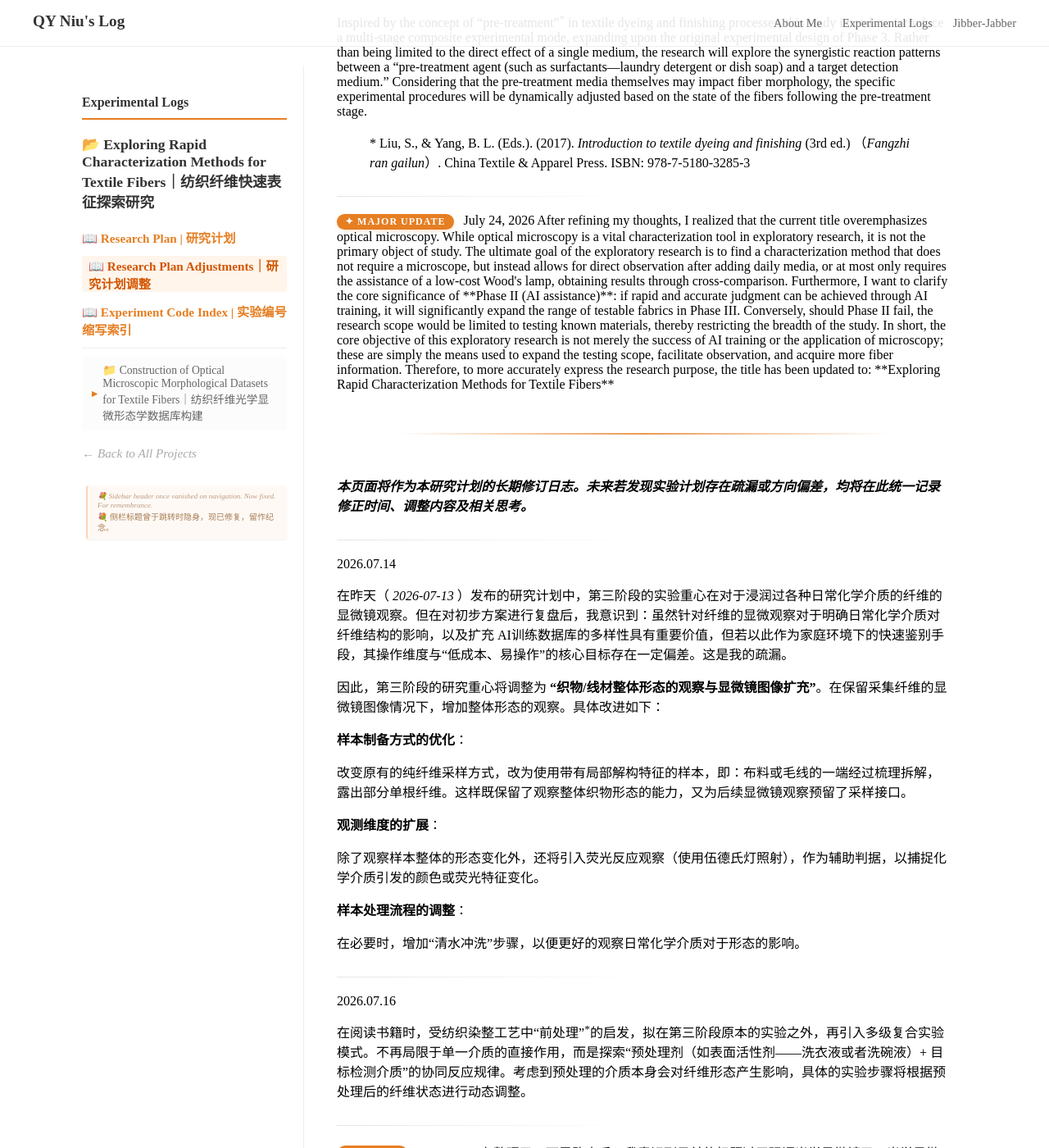
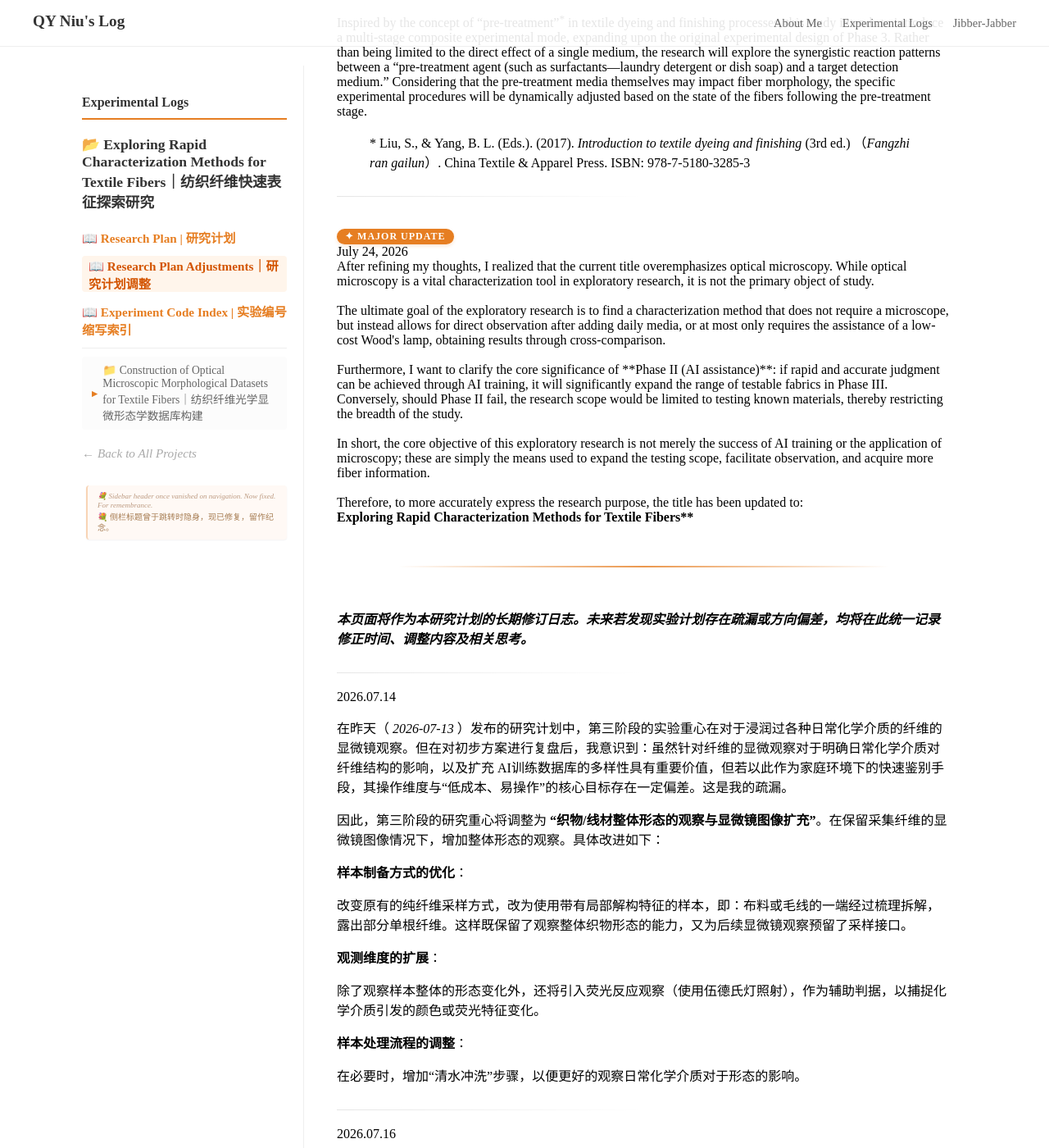
Before and after one commit to nqy-exp/nqy-exp.github.io, a Jekyll site: the page built from _projects/projectA/pa-rp-adjust.md, in a window 1280 px wide and 1400 px high, scrolled down 978 px. Shown: the whole window at 82% size. Built offline with Jekyll 4.4.1, drawn with Linux system fonts in a browser that asks for light colours; some of the changed text lies outside the part shown.

Commit message:
Update pa-rp-adjust.md
because html <p> let markdown useless, so add html <br> <strong>

```diff
--- a/_projects/projectA/pa-rp-adjust.md
+++ b/_projects/projectA/pa-rp-adjust.md
@@ -39,21 +39,23 @@ Inspired by the concept of "pre-treatment"<sup class="reference">*</sup> in text
 >\* Liu, S., & Yang, B. L. (Eds.). (2017). _Introduction to textile dyeing and finishing_ (3rd ed.) （*Fangzhi ran gailun*）. China Textile & Apparel Press. ISBN: 978-7-5180-3285-3
 
 <div class="light-divider"></div>
+
 <p id="20260724en">
-
+<br>
 <span class="update-badge">Major Update</span>
-
+<br>
 July 24, 2026
-
+<br>
 After refining my thoughts, I realized that the current title overemphasizes optical microscopy. While optical microscopy is a vital characterization tool in exploratory research, it is not the primary object of study.
-
+<br><br>
 The ultimate goal of the exploratory research is to find a characterization method that does not require a microscope, but instead allows for direct observation after adding daily media, or at most only requires the assistance of a low-cost Wood's lamp, obtaining results through cross-comparison.
-
+<br><br>
 Furthermore, I want to clarify the core significance of **Phase II (AI assistance)**: if rapid and accurate judgment can be achieved through AI training, it will significantly expand the range of testable fabrics in Phase III. Conversely, should Phase II fail, the research scope would be limited to testing known materials, thereby restricting the breadth of the study.
-
+<br><br>
 In short, the core objective of this exploratory research is not merely the success of AI training or the application of microscopy; these are simply the means used to expand the testing scope, facilitate observation, and acquire more fiber information.
-
-Therefore, to more accurately express the research purpose, the title has been updated to: **Exploring Rapid Characterization Methods for Textile Fibers**
+<br><br>
+Therefore, to more accurately express the research purpose, the title has been updated to:<br>
+ <strong>Exploring Rapid Characterization Methods for Textile Fibers**</strong><br>
 </p>
 
 ---
@@ -88,20 +90,21 @@ Therefore, to more accurately express the research purpose, the title has been u
 在阅读书籍时，受纺织染整工艺中“前处理”<sup class="reference">*</sup>的启发，拟在第三阶段原本的实验之外，再引入多级复合实验模式。不再局限于单一介质的直接作用，而是探索“预处理剂（如表面活性剂——洗衣液或者洗碗液）+ 目标检测介质”的协同反应规律。考虑到预处理的介质本身会对纤维形态产生影响，具体的实验步骤将根据预处理后的纤维状态进行动态调整。
 
 <div class="light-divider"></div>
+
 <p id="20260724zh">
-
+<br>
 <span class="update-badge">重大更新</span>
-
+<br>
 2026.07.24
-
-在整理了一下思路之后，我意识到目前的标题过于强调光学显微镜了。光学显微镜虽然是探索研究中的一个重要的表征手段，但是并不是重点研究对象。
-
-探索研究的最终目的是寻找到一种无需借助显微镜，而是滴入日常介质后，进行直接观察，或至多仅需借助低成本的伍德氏灯进行辅助，通过交叉对比后得出结果的表征手法。
-
-同时，我需要明确**第二阶段AI辅助**的核心意义：如果能够通过 AI 训练实现AI辅助快速准确的判定，将极大扩展第三阶段可测试的布料范围。反之，若第二阶段失败，研究范围将被局限于已知材料的测试，从而限制了研究对象的广度。
-
-总之，这项探索性研究的核心目标，并非仅仅是 AI 训练的成功或显微镜的应用，这些都只是为了扩大测试范围、辅助观察并获取更多纤维信息的手段。
-
-因此为了更加明确地表达研究目的，将研究标题更改为：
-**Exploring Rapid Characterization Methods for Textile Fibers｜纺织纤维快速表征探索研究**
+<br>
+在整理了一下思路之后，我意识到目前的标题过于强调光学显微镜了。光学显微镜虽然是探索研究中的一个重要的表征手段，但是并不是重点研究对象。<br>
+<br>
+探索研究的最终目的是寻找到一种无需借助显微镜，而是滴入日常介质后，进行直接观察，或至多仅需借助低成本的伍德氏灯进行辅助，通过交叉对比后得出结果的表征手法。<br>
+<br>
+同时，我需要明确**第二阶段AI辅助**的核心意义：如果能够通过 AI 训练实现AI辅助快速准确的判定，将极大扩展第三阶段可测试的布料范围。反之，若第二阶段失败，研究范围将被局限于已知材料的测试，从而限制了研究对象的广度。<br>
+<br>
+总之，这项探索性研究的核心目标，并非仅仅是 AI 训练的成功或显微镜的应用，这些都只是为了扩大测试范围、辅助观察并获取更多纤维信息的手段。<br>
+<br>
+因此为了更加明确地表达研究目的，将研究标题更改为：<br>
+<strong>Exploring Rapid Characterization Methods for Textile Fibers｜纺织纤维快速表征探索研究</strong><br>
 </p>
```
